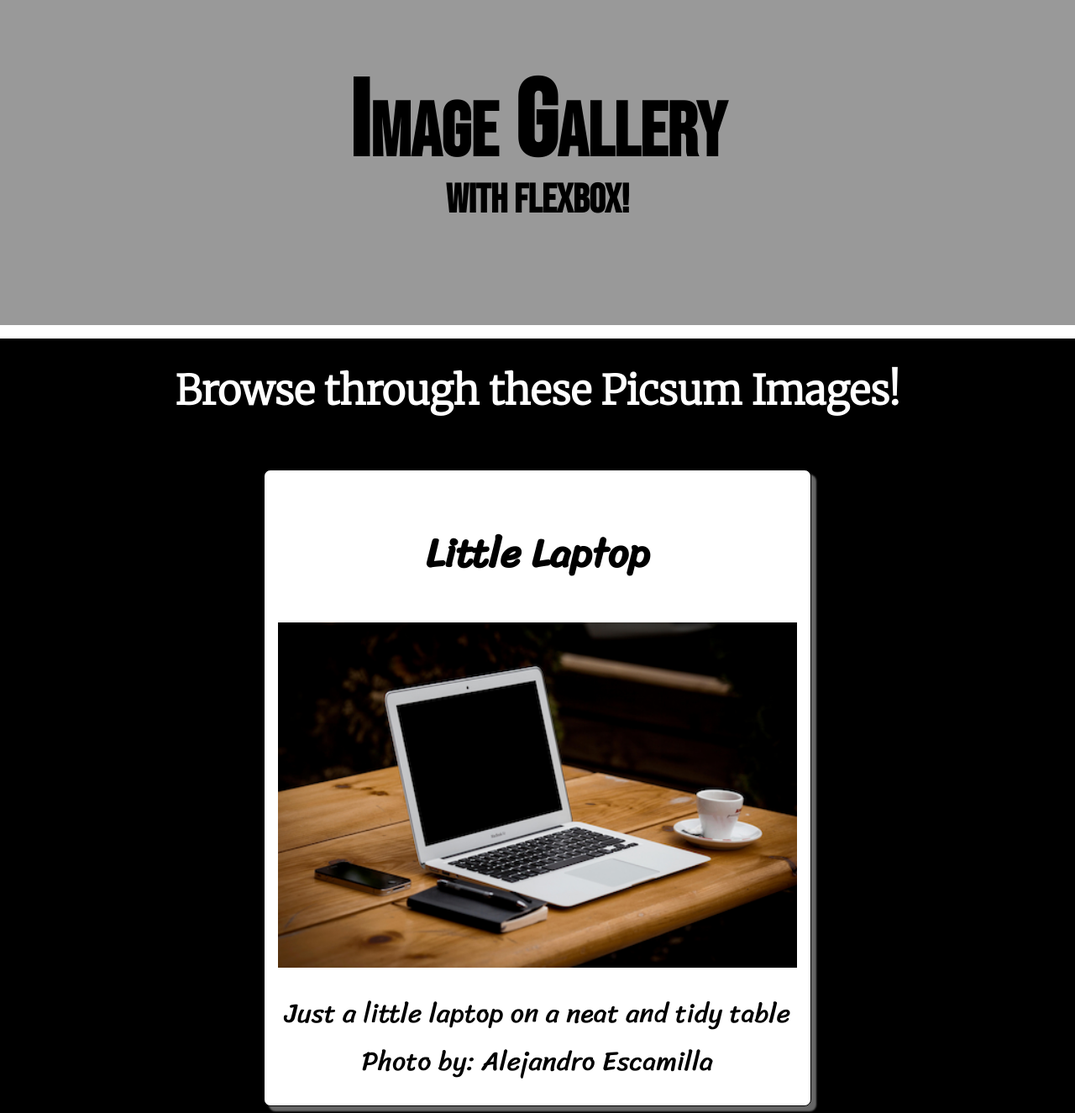
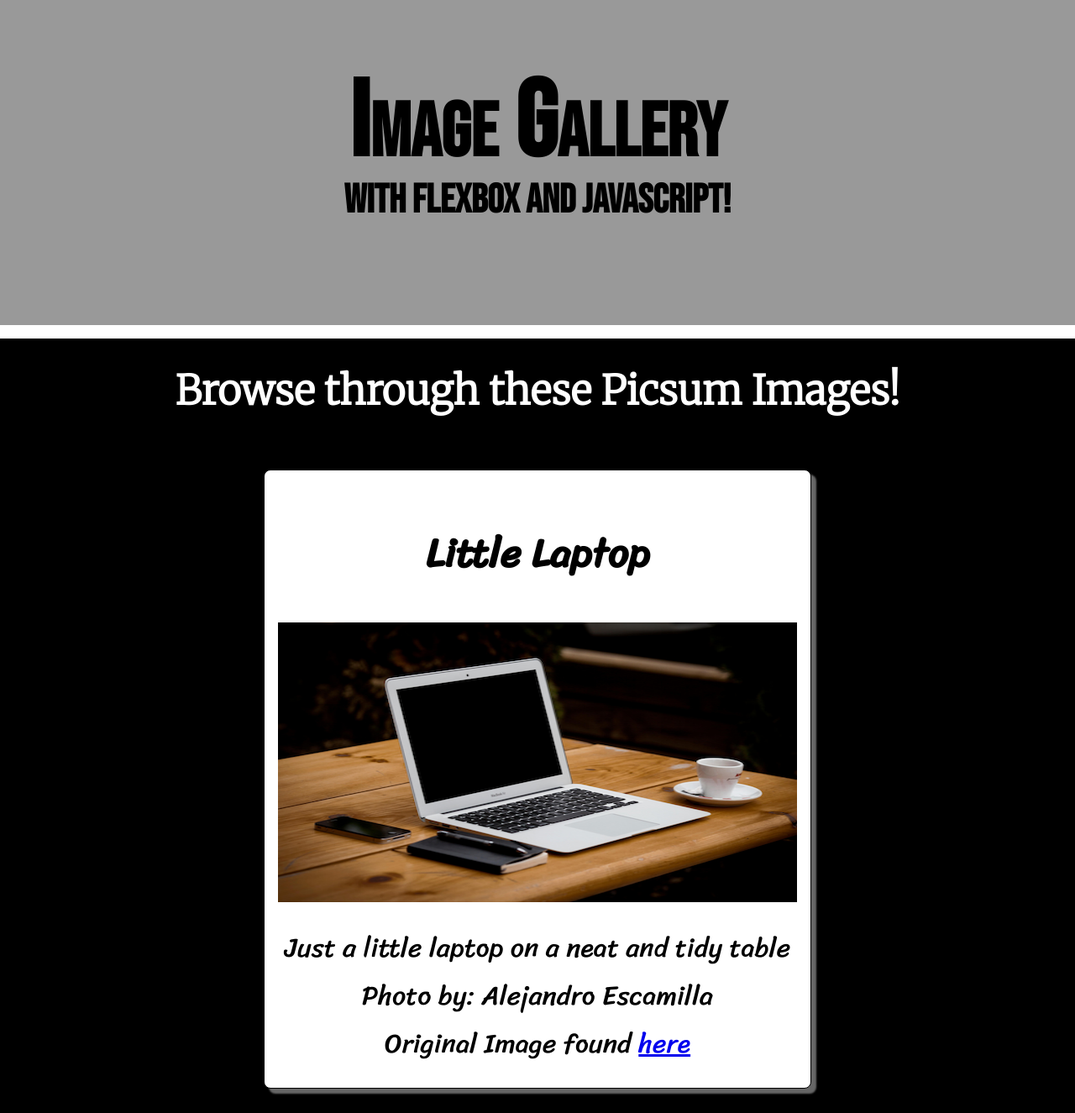
Before and after one commit to Huntthee/cpnt260-a3, a plain HTML site: page index.html in a window 1280 px wide. Shown: the top 1325 px of the page at 84% size. Drawn offline with Linux system fonts and the light colour scheme.

Commit message:
some finishing tweaks

```diff
--- a/assets/scripts/script.js
+++ b/assets/scripts/script.js
@@ -8,6 +8,7 @@ const images = [
     title: "Little Laptop",
     description: "Just a little laptop on a neat and tidy table",
     width: 500,
+    height: 333,
     localURL: "assets/images/little-laptop.jpg",
     imgURL: "https://picsum.photos/id/0/500/300",
     credit: "Alejandro Escamilla"
@@ -18,6 +19,7 @@ const images = [
     title: "Spiral Stars",
     description: "A blurry veiw of the galaxy",
     width: 500,
+    height: 750,
     localURL: "assets/images/spiral-stars.jpg",
     imgURL: "https://picsum.photos/id/1042/500/300",
     credit: "Jeremy Thomas"
@@ -28,6 +30,7 @@ const images = [
     title: "Wastelands",
     description: "What appears to be a desolate forest",
     width: 500,
+    height: 333,
     localURL: "assets/images/wasteland.jpg",
     imgURL: "https://picsum.photos/id/1028/500/300",
     credit: "Dikaseva"
@@ -38,6 +41,7 @@ const images = [
     title:"Another World",
     description: "Fantastic faraway Images from some Mars orbiter",
     width: 500,
+    height: 313,
     localURL: "assets/images/another-world.jpg",
     imgURL: "https://picsum.photos/id/1032/500/300",
     credit: "NASA"
@@ -48,6 +52,7 @@ const images = [
     title: "The Beauty Of Nature",
     description: "A gorgeous view of a mountain and forest from below",
     width: 500,
+    height: 333,
     localURL: "assets/images/the-beauty-of-nature.jpg",
     imgURL: "https://picsum.photos/id/1043/500/300",
     credit: "Christian Jeremy"
@@ -58,6 +63,7 @@ const images = [
     title: "Urban Decay",
     description: "The wear and tear on some old buildings",
     width: 500,
+    height: 281,
     localURL: "assets/images/urban-decay.jpg",
     imgURL: "https://picsum.photos/id/1054/500/300",
     credit: "Sergio Rola"
@@ -68,6 +74,7 @@ const images = [
     title: "Some Wheat",
     description: "A fairly general image of some wheat",
     width: 500,
+    height: 333,
     localURL: "assets/images/some-wheat.jpg",
     imgURL: "https://picsum.photos/id/107/500/300",
     credit: "Lukas Schweizer"
@@ -78,6 +85,7 @@ const images = [
     title: "Watch where you step!",
     description: "A lot of books laid out open on the floor.",
     width: 500,
+    height: 333,
     localURL: "assets/images/watch-where-you-step.jpg",
     imgURL: "https://picsum.photos/id/1073/500/300",
     credit: "Patrick Tomasso"
@@ -88,19 +96,20 @@ const images = [
     title: "Big Bois",
     description: "An image of a couple walrus, sitting upon a rock.",
     width: 500,
+    height: 357,
     localURL: "assets/images/big-bois.jpg",
     imgURL: "https://picsum.photos/id/1084/500/300",
     credit: "Jay Ruzesky"
   }
 ];
 
+// Create an empty array
 let image = '';
 
+// For each object in the array, create the figure/figcaption elements and populate them with the array object items.
 images.forEach(function(images){
-  image += `<figure><h2>${images.title}</h2><img src="${images.localURL}" alt="${images.description}" width="${images.width}"><figcaption>${images.description}<br>Photo by: ${images.credit}</figcaption></figure>`;
+  image += `<figure><h2>${images.title}</h2><img src="${images.localURL}" alt="${images.description}" width="${images.width}" height="${images.height}"><figcaption>${images.description}<br>Photo by: ${images.credit}<br>Original Image found <a href="${images.imgURL}">here</a></figcaption></figure>`;
 });
 
-// console.log(output);
-
-// Output to the webpage
+// Output the HTML to the webpage
 document.querySelector('.gallery').innerHTML = image;
--- a/index.html
+++ b/index.html
@@ -16,7 +16,7 @@
 
   <header>
     <div>
-      <p>Image Gallery <br><sub class="small-text">with Flexbox!</sub></p>
+      <p>Image Gallery <br><sub class="small-text">with Flexbox and JavaScript!</sub></p>
     </div>
   </header>
 
```
Also changed, not shown: 1 other file.
